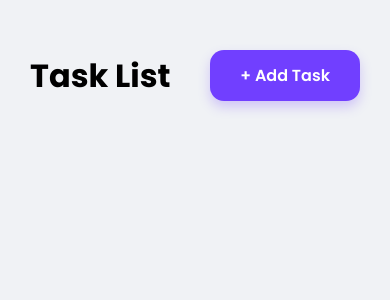
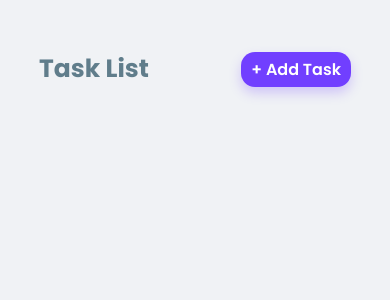
Before and after one commit to AchiGel/task-app, a React (Create React App) app: page / in a window 390 px wide. Shown: the top 300 px of the page. Built offline with nearby package versions, Linux system fonts and the light colour scheme.

Commit message:
add responsive

```diff
--- a/src/App.css
+++ b/src/App.css
@@ -15,6 +15,10 @@
   align-items: center;
   justify-content: space-between;
   margin-bottom: 50px;
+}
+
+.header h1 {
+  color: #607d8b;
 }
 
 .header button {
@@ -253,3 +257,30 @@ button {
   background-color: transparent;
   cursor: pointer;
 }
+
+@media screen and (max-width: 768px) {
+  .App {
+    padding: 50px 10%;
+  }
+
+  .header h1 {
+    font-size: 25px;
+  }
+
+  .header button {
+    padding: 5px 10px;
+  }
+
+  .modal {
+    padding: 40px 40px;
+    width: 80%;
+  }
+
+  .tasks .task-card {
+    display: grid;
+    align-items: center;
+    grid-template-columns: 1fr 1fr;
+    gap: 20px;
+    justify-items: center;
+  }
+}
--- a/src/App.tsx
+++ b/src/App.tsx
@@ -67,10 +67,9 @@ function App() {
   function openModal(event: MouseEvent<HTMLButtonElement>, taskId: string) {
     if (event.currentTarget.className === "task-edit") {
       setModalType("editModal");
-      console.log(taskId);
+      setTaskId(taskId);
     } else if (event.currentTarget.className === "task-delete") {
       setModalType("deleteModal");
-      console.log(taskId);
       setTaskId(taskId);
     } else {
       setModalType("addModal");
@@ -82,6 +81,10 @@ function App() {
     setTaskProps((prevTasks: any) => {
       return prevTasks.filter((task: any) => task.id !== taskId);
     });
+  }
+
+  function editTask(taskId: string) {
+    console.log(taskId);
   }
 
   function closeModal() {
@@ -101,6 +104,7 @@ function App() {
           handlePrioritySelect={handlePrioritySelect}
           getTaskProps={getTaskProps}
           deleteTask={deleteTask}
+          editTask={editTask}
           taskId={taskId}
         />
       ) : null}
--- a/src/components/Modal.tsx
+++ b/src/components/Modal.tsx
@@ -8,6 +8,7 @@ function Modal({
   getTaskProps,
   handlePrioritySelect,
   deleteTask,
+  editTask,
   taskId,
 }: {
   closeModal: Function;
@@ -17,6 +18,7 @@ function Modal({
   getTaskProps: Function;
   handlePrioritySelect: Function;
   deleteTask: Function;
+  editTask: Function;
   taskId: string;
 }) {
   const [selected, setSelected] = useState("");
@@ -145,7 +147,15 @@ function Modal({
                 <button>Low</button>
               </div>
             </div>
-            <button className="modal-add-task">Edit</button>
+            <button
+              onClick={() => {
+                editTask(taskId);
+                closeModal();
+              }}
+              className="modal-add-task"
+            >
+              Edit
+            </button>
           </>
         )}
       </div>
```
